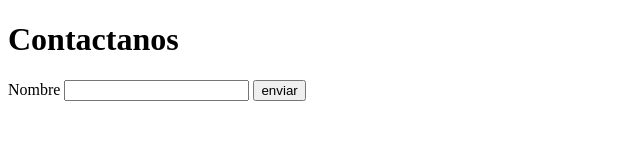
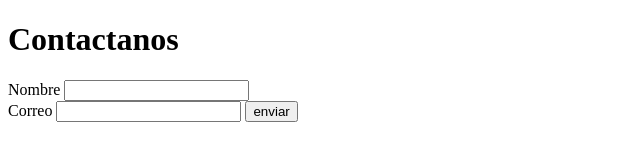
Before and after one commit to FedeSabi/proyecto, a plain HTML site: page contacto.html in a window 1280 px wide. Shown: the whole page, without its empty margins (0-640 px from the left). Drawn offline with Linux system fonts and the light colour scheme.

Commit message:
Pruebas de formulario de contacto

```diff
--- a/contacto.html
+++ b/contacto.html
@@ -11,7 +11,8 @@
 
     <form>
         Nombre <input type="text" id="nombre" name="nombre">
-
+        <br>
+        Correo <input type="email" id="correo" name="correo">
         <button id="enviar" name="enviar">enviar</button>
     </form>
 </body>
```
